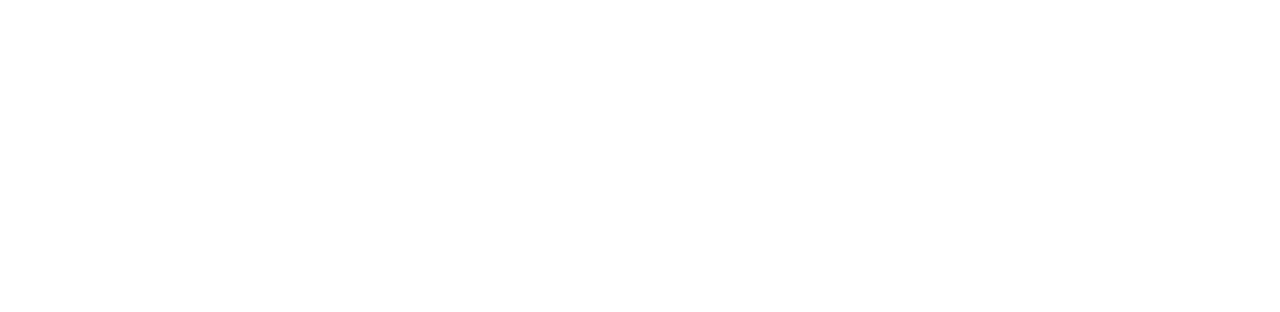
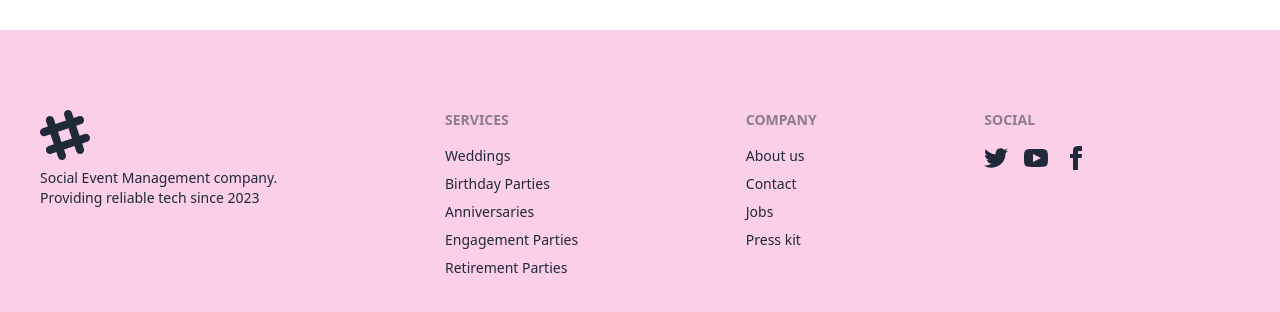
Before and after one commit to tanishaislam/event-management-assignment-9, a React (Vite) app: page / in a window 1280 px wide. Shown: the part 2210-2522 px from the top of the page. Before the commit the page ends 2240 px from the top, so only its background shows below. Built offline with nearby package versions, Linux system fonts and the light colour scheme; a web font is replaced by a local one.

Commit message:
footer area design

```diff
--- /dev/null
+++ b/src/Components/Header/Footer.jsx
@@ -0,0 +1,38 @@
+
+const Footer = () => {
+    return (
+        <div className="bg-pink-200 py-10">
+            <footer className="footer p-10 text-base-content container mx-auto">
+        <aside>
+            <svg width="50" height="50" viewBox="0 0 24 24" xmlns="http://www.w3.org/2000/svg" fillRule="evenodd" clipRule="evenodd" className="fill-current"><path d="M22.672 15.226l-2.432.811.841 2.515c.33 1.019-.209 2.127-1.23 2.456-1.15.325-2.148-.321-2.463-1.226l-.84-2.518-5.013 1.677.84 2.517c.391 1.203-.434 2.542-1.831 2.542-.88 0-1.601-.564-1.86-1.314l-.842-2.516-2.431.809c-1.135.328-2.145-.317-2.463-1.229-.329-1.018.211-2.127 1.231-2.456l2.432-.809-1.621-4.823-2.432.808c-1.355.384-2.558-.59-2.558-1.839 0-.817.509-1.582 1.327-1.846l2.433-.809-.842-2.515c-.33-1.02.211-2.129 1.232-2.458 1.02-.329 2.13.209 2.461 1.229l.842 2.515 5.011-1.677-.839-2.517c-.403-1.238.484-2.553 1.843-2.553.819 0 1.585.509 1.85 1.326l.841 2.517 2.431-.81c1.02-.33 2.131.211 2.461 1.229.332 1.018-.21 2.126-1.23 2.456l-2.433.809 1.622 4.823 2.433-.809c1.242-.401 2.557.484 2.557 1.838 0 .819-.51 1.583-1.328 1.847m-8.992-6.428l-5.01 1.675 1.619 4.828 5.011-1.674-1.62-4.829z"></path></svg>
+            <p>Social Event Management company.<br/>Providing reliable tech since 2023</p>
+        </aside>
+        <nav>
+            <header className="footer-title font-semibold">Services</header>
+            <a className="link link-hover">Weddings</a>
+            <a className="link link-hover">Birthday Parties</a>
+            <a className="link link-hover">Anniversaries</a>
+            <a className="link link-hover">Engagement Parties</a>
+            <a className="link link-hover">Retirement Parties</a>
+        </nav>
+        <nav>
+            <header className="footer-title">Company</header>
+            <a className="link link-hover">About us</a>
+            <a className="link link-hover">Contact</a>
+            <a className="link link-hover">Jobs</a>
+            <a className="link link-hover">Press kit</a>
+        </nav>
+        <nav>
+            <header className="footer-title">Social</header>
+            <div className="grid grid-flow-col gap-4">
+            <a><svg xmlns="http://www.w3.org/2000/svg" width="24" height="24" viewBox="0 0 24 24" className="fill-current"><path d="M24 4.557c-.883.392-1.832.656-2.828.775 1.017-.609 1.798-1.574 2.165-2.724-.951.564-2.005.974-3.127 1.195-.897-.957-2.178-1.555-3.594-1.555-3.179 0-5.515 2.966-4.797 6.045-4.091-.205-7.719-2.165-10.148-5.144-1.29 2.213-.669 5.108 1.523 6.574-.806-.026-1.566-.247-2.229-.616-.054 2.281 1.581 4.415 3.949 4.89-.693.188-1.452.232-2.224.084.626 1.956 2.444 3.379 4.6 3.419-2.07 1.623-4.678 2.348-7.29 2.04 2.179 1.397 4.768 2.212 7.548 2.212 9.142 0 14.307-7.721 13.995-14.646.962-.695 1.797-1.562 2.457-2.549z"></path></svg></a>
+            <a><svg xmlns="http://www.w3.org/2000/svg" width="24" height="24" viewBox="0 0 24 24" className="fill-current"><path d="M19.615 3.184c-3.604-.246-11.631-.245-15.23 0-3.897.266-4.356 2.62-4.385 8.816.029 6.185.484 8.549 4.385 8.816 3.6.245 11.626.246 15.23 0 3.897-.266 4.356-2.62 4.385-8.816-.029-6.185-.484-8.549-4.385-8.816zm-10.615 12.816v-8l8 3.993-8 4.007z"></path></svg></a>
+            <a><svg xmlns="http://www.w3.org/2000/svg" width="24" height="24" viewBox="0 0 24 24" className="fill-current"><path d="M9 8h-3v4h3v12h5v-12h3.642l.358-4h-4v-1.667c0-.955.192-1.333 1.115-1.333h2.885v-5h-3.808c-3.596 0-5.192 1.583-5.192 4.615v3.385z"></path></svg></a>
+            </div>
+        </nav>
+        </footer>
+        </div>
+    );
+};
+
+export default Footer;
--- a/src/Components/Header/Header.jsx
+++ b/src/Components/Header/Header.jsx
@@ -1,6 +1,7 @@
 import { useLoaderData } from "react-router-dom";
 import Banner from "../Banner/Banner";
 import Services from "../Services/Services";
+import Footer from "./Footer";
 
 const Header = () => {
     const service = useLoaderData();
@@ -8,6 +9,7 @@ const Header = () => {
         <div>
             <Banner></Banner>
             <Services service ={service}></Services>
+            <Footer></Footer>
         </div>
     );
 };
```
